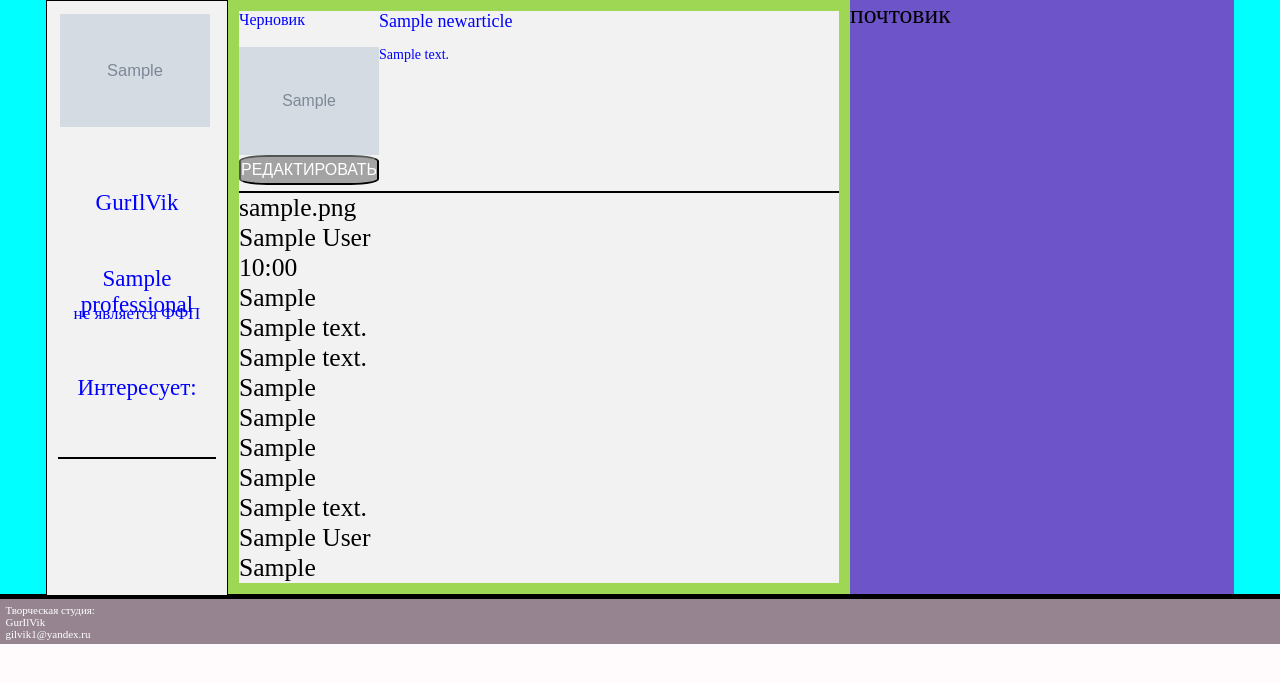
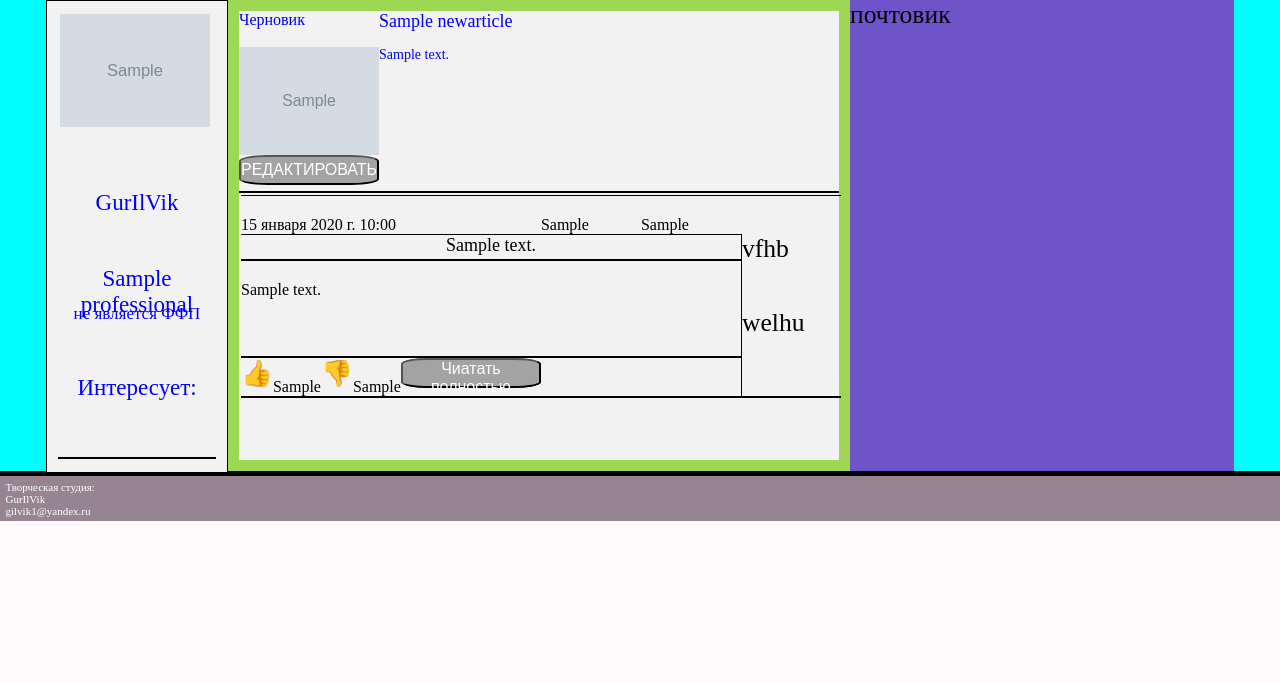
Before and after one commit to GurIlVik/web, a Django app: a page that uses collector/personalpage/templates/personalpage/index.html in a window 1280 px wide. Shown: the part 40-723 px from the top of the page. Run offline with Django 4.2, Linux system fonts and the light colour scheme; a user stored in the database is signed in; data comes from the database, SQL or seed files in the repository; tables that the repository leaves empty hold one stand-in row (values such as "Sample post"); grey boxes marked "Sample" are stand-in pictures; some libraries are stand-ins or nearby versions.

```diff
--- a/collector/main/models.py
+++ b/collector/main/models.py
@@ -44,7 +44,7 @@ class TopicInterest(models.Model):
 class Information_block(models.Model):
     picture_author = models.CharField(max_length=250)
     page_author = models.CharField(max_length=250)          # ник автора с отправкой на его страницу
-    time_publication = models.TimeField(auto_now_add=True, auto_now = False,)
+    time_publication = models.DateTimeField(auto_now_add=True, auto_now = False,)
     categories = models.CharField(max_length=250)           # категории по списку предметов коллекционирования
     topic_interest = models.CharField(max_length=250)       # категории по списку интереса и поиска
     table_contents = models.CharField(max_length=250)
--- a/collector/personalpage/templates/personalpage/index.html
+++ b/collector/personalpage/templates/personalpage/index.html
@@ -321,54 +321,46 @@
 
                 {% for i in information_block %}
                 <div class = 'info_blok_1'>
-                    <div class = 'info_blok_2'>
-                        <div class = 'info_blok_21'>
-                            {{i.picture_author}}
+                    <div class = 'info_blok_7'>
+                        <p class = 'predmet_collection_user5'>{{i.time_publication}}</p>
                     </div>
-                        <div class = 'info_blok_22'>
-                            <div class = 'info_blok_221'>
-                                <div class = 'info_blok_2212'>
-                                    {{i.page_author}}
+
+                    <div class = 'info_blok_72'>
+                        <p class = 'predmet_collection_user5'>{{i.topic_interest}}</p>
                     </div>
-                                <div class = 'info_blok_2213'>
-                                    {{i.time_publication}}
+                    <div class = 'info_blok_73'>
+                        <p class = 'predmet_collection_user5'>{{i.categories}}</p>
                     </div>
-                                <div class = 'info_blok_2214'>
-                                    {{i.categories}}
+                    <div class = 'info_blok_74'>
+                        <p class = 'predmet_collection_user6'>{{i.table_contents}}</p>
                     </div>
+                    <div class = 'info_blok_75'>
+                        <p class = 'predmet_collection_user5'>{{i.text_contents}}</p>
                     </div>
-                            <div class = 'info_blok_222'>
-                                {{i.table_contents}}
+
+                    <div class = 'info_blok_76'>
+                        {% comment %} bvu√ {% endcomment %}vfhb
                     </div>
+                    <div class = 'info_blok_77'>
+                        {% comment %} bvu√ {% endcomment %}welhu
                     </div>
+                    <div class = 'info_blok_78'>
+                        <p class='grid_main_p'>&#x1F44D;</p>
                     </div>
-                    <div class = 'info_blok_3'>
-                        {{i.text_contents}}
+                    <div class = 'info_blok_79'>
+                        <p class='predmet_collection_user5'> {{i.count_symbol_ok}} </p>
                     </div>
-                    <div class = 'info_blok_4'>
-                        <div class = 'info_blok_41'>
-                            <div class = 'info_blok_41'>
-                                {{i.symbol_ok}}
+                    <div class = 'info_blok_8'>
+                        <p class='grid_main_p'>&#128078;</p>
                     </div>
-                            <div class = 'info_blok_41'>
-                                {{i.count_symbol_ok}}
+                    <div class = 'info_blok_81'>
+                        <p class='predmet_collection_user5'>{{i.count_symbol_bad}}</p>
                     </div>
-                            <div class = 'info_blok_41'>
-                                {{i.symbol_bad}}
+                    <div class = 'info_blok_82'>
+                        <button class='fd2' onclick="redaction({{ i.pk }})">РЕДАКТИРОВАТЬ</button>
                     </div>
-                            <div class = 'info_blok_41'>
-                                {{i.count_symbol_bad}}
-                            </div>
-                        </div>
-                        <div class = 'info_blok_42'>
-                            {{i.comment_article}}
-                        </div>
-                        <div class = 'info_blok_43'>
-                            {{i.write_author}}
-                        </div>
-                        <div class = 'display_none'>
-                        {{i.topic_interest}}
-                        </div>
+                    <div class = 'info_blok_82'>
+                        <button class='fd2' onclick="redaction({{ i.pk }})">Чиатать полностью</button>
                     </div>
                 </div>
                 {% endfor%}
--- a/collector/personalpage/views.py
+++ b/collector/personalpage/views.py
@@ -100,19 +100,9 @@ def personal_page(request, user):
                     if 'memor_' in key:
                         print(4.5)
                         function_rewrite_draft(cd, request, int(key[6:]))
-                        # memory_elem = NewArticle.objects.get(id = int(key[7:]))
-                        # memory_elem.title=cd['title'],
-                        # memory_elem.text=cd['text'],
-                        # memory_elem.categories=cd['categories'],
-                        # memory_elem.topic = cd['topic']
-                        # for f in request.FILES.getlist('photo'):
-                        #     data = f.read()
-                        #     photo = Photo(location=memory_elem)   # работало с ключем ForeignKey
-                        #     photo.image.save(f.name, ContentFile(data))
-                        #     photo.save()
                     elif 'writ_' in key:
-                        function_write_draft(int(key[5:]))
-                        function_write_clean_copy(cd, request, c, b)
+                        function_delete_draft(int(key[5:]))
+                        function_write_clean_copy(cd, b)
                     elif 'delet_' in key:
                         function_delete_draft(int(key[6:]))
                     else:
@@ -350,7 +340,7 @@ def function_write_draft(request, cd):
         photo.save()
 
 # функция записи из формы в модель чистовика - статьи с фотографиями
-def function_write_clean_copy(request, cd, b):
+def function_write_clean_copy(cd, b):
     с = Information_block.objects.create(
         picture_author = 'фото',
         page_author = b,       # ник автора с отправкой на его страницу
--- a/collector/static/personalpage/base.css
+++ b/collector/static/personalpage/base.css
@@ -47,9 +47,6 @@ header {
 #global {
     width: 100%;
     height: auto;
-    /* height: 1000px; */
-    /* min-height: 100%;
-    max-height: 98%; */
     top: 40px;
     display: flex;
     background-color: aqua;
@@ -70,6 +67,90 @@ header {
     justify-content: flex-start;
 }
 
+/* Отображение опубликованных статей */
+.info_blok_1 {
+    width: 100%;
+    margin: 2px;
+    height: 200px;
+    display: grid;
+    grid-template-columns: 1fr 1fr 1fr 1fr 4fr 4fr 4fr 4fr;
+    grid-template-rows: 1fr 1fr 2fr 2fr 1fr;
+    border-bottom: 2px solid black;
+    border-top: 1px solid black;
+}
+.info_blok_7 {
+    grid-column-start: 1;
+    grid-column-end: 6;
+    grid-row: 1;
+}
+
+.info_blok_72 {
+    grid-column: 6;
+    grid-row: 1;
+}
+
+.info_blok_73 {
+    grid-column: 7;
+    grid-row: 1;
+}
+.info_blok_74 {
+    border-top: 1px solid black;
+    grid-column-start: 1;
+    grid-column-end: 8;
+    grid-row: 2;
+    text-align: center;
+}
+.info_blok_75 {
+    border-top: 2px solid black;
+    grid-column-start: 1;
+    grid-column-end: 8;
+    grid-row-start: 3;
+    grid-row-end: 5;
+    border-bottom: 2px solid black;
+    overflow: hidden;
+}
+
+.info_blok_76 {
+    border-left: 1px solid black;
+    grid-column: 8;
+    grid-row-start: 2;
+    grid-row-end: 4;
+}
+
+.info_blok_77 {
+    border-left: 1px solid black;
+    grid-column: 8;
+    grid-row-start: 4;
+    grid-row-end: 6;
+}
+.info_blok_78 {
+    grid-column: 1;
+    grid-row: 5;
+}
+.info_blok_79 {
+    grid-column: 2;
+    grid-row: 5;
+}
+.info_blok_8 {
+    grid-column: 3;
+    grid-row: 5;
+}
+.info_blok_81 {
+    grid-column: 4;
+    grid-row: 5;
+}
+.info_blok_82 {
+    grid-column: 5;
+    grid-row: 5;
+}
+.predmet_collection_user5 {
+    font-size: 16px;
+    color: black;
+}
+.predmet_collection_user6 {
+    font-size: 18px;
+    color: black;
+}
 
 /* ОТОбражение подвала */
 footer {
```
Lines whose indentation alone changed are shown as unchanged.
